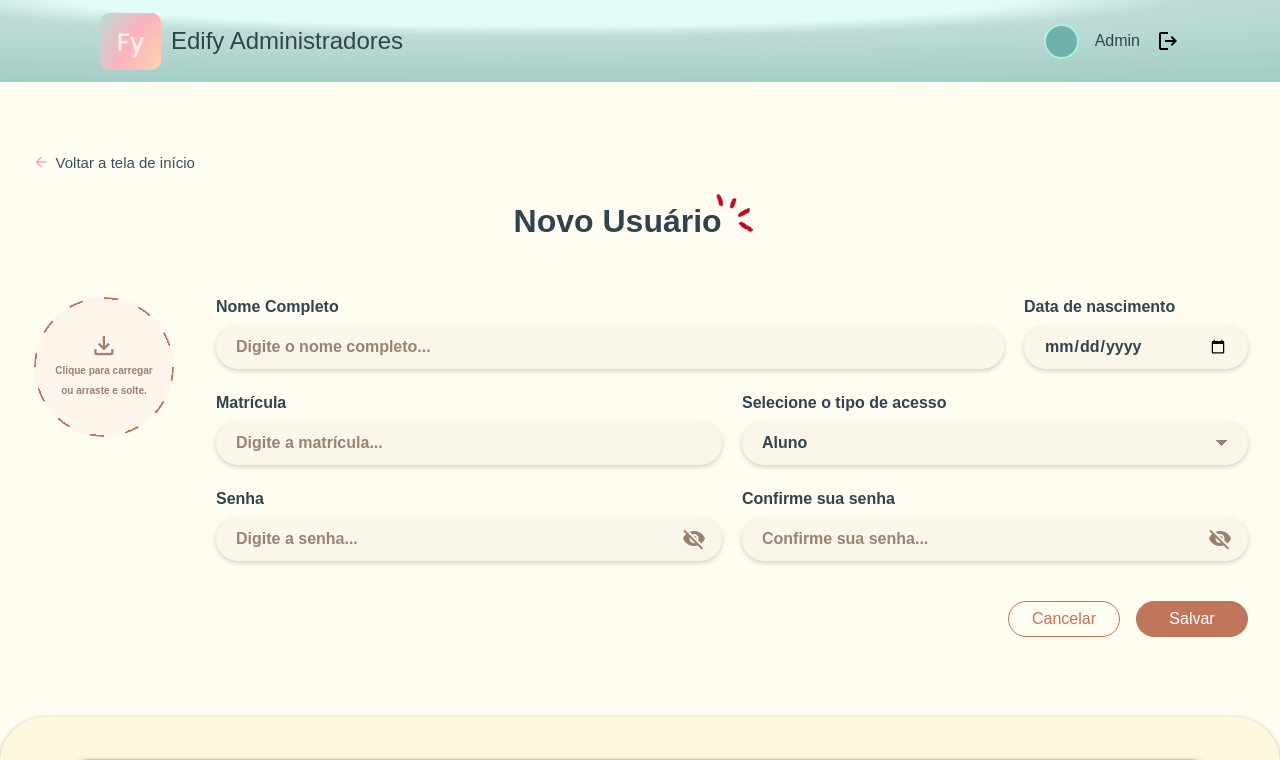
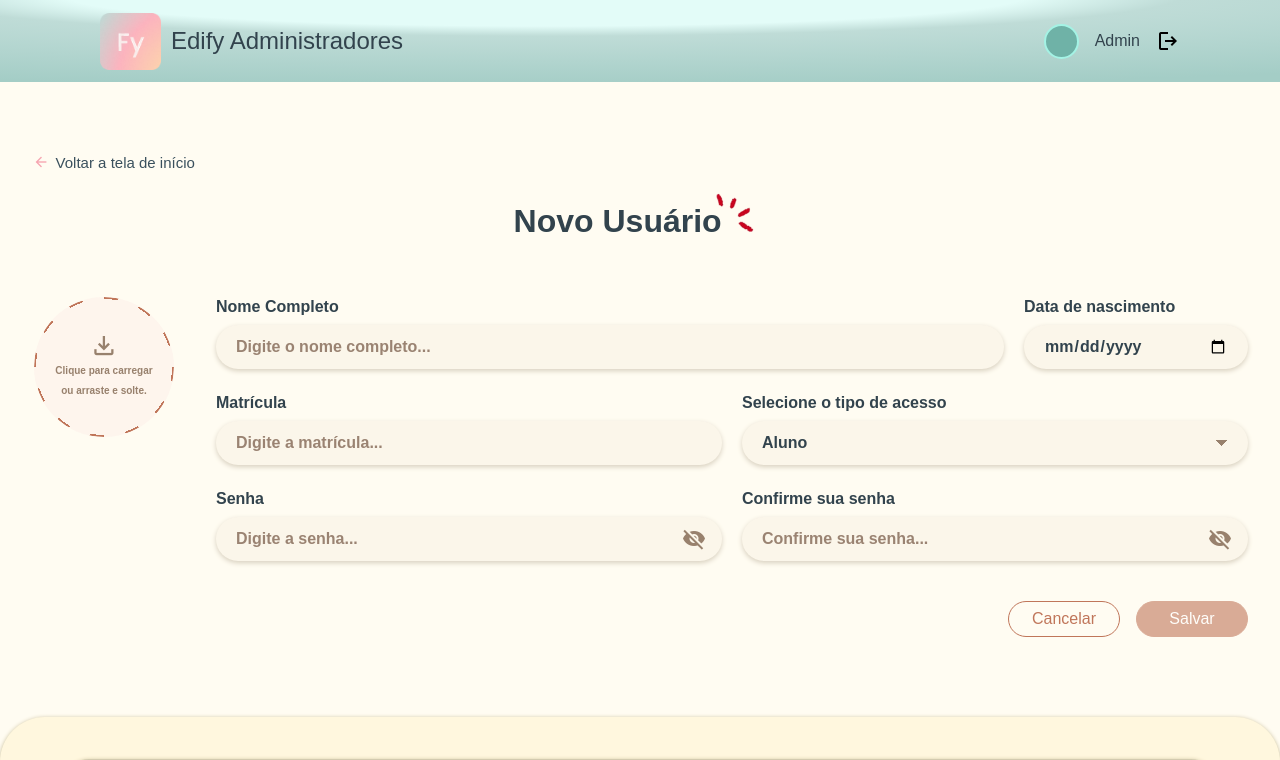
Before and after one commit to david-pessoa/tech-challenge-frontend, a React (Vite) app: page /user/new in a window 1280 px wide. Shown: the top 760 px of the page. Built offline with nearby package versions, Linux system fonts and the light colour scheme; no server answers.

Commit message:
feat: disable user form submit until valid

```diff
--- a/src/pages/UserRegister.tsx
+++ b/src/pages/UserRegister.tsx
@@ -309,6 +309,11 @@ const Button = styled.button<{ $secondary?: boolean }>`
   min-height: 2.25rem;
   min-width: 7rem;
   padding: 0 1.25rem;
+
+  &:disabled {
+    cursor: not-allowed;
+    opacity: 0.6;
+  }
 `;
 
 const Toast = styled.div<{ $status: ToastStatus }>`
@@ -342,6 +347,12 @@ export default function UserRegister({ isNew }: UserRegisterProps) {
   const [showPassword, setShowPassword] = useState(false);
   const [showConfirmPassword, setShowConfirmPassword] = useState(false);
   const currentRole: Role = 'ADMIN';
+  const isFormValid =
+    Boolean(formData.nome.trim()) &&
+    Boolean(formData.matricula.trim()) &&
+    Boolean(formData.senha.trim()) &&
+    Boolean(formData.confirmarSenha.trim()) &&
+    formData.senha === formData.confirmarSenha;
 
   useEffect(() => {
     document.title = isNew ? 'Edify | Cadastro de Usuários' : 'Edify | Edição de Usuários';
@@ -551,7 +562,9 @@ export default function UserRegister({ isNew }: UserRegisterProps) {
             <Button type="button" $secondary>
               Cancelar
             </Button>
-            <Button type="submit">Salvar</Button>
+            <Button type="submit" disabled={!isFormValid}>
+              Salvar
+            </Button>
           </Actions>
         </Form>
       </Main>
```
